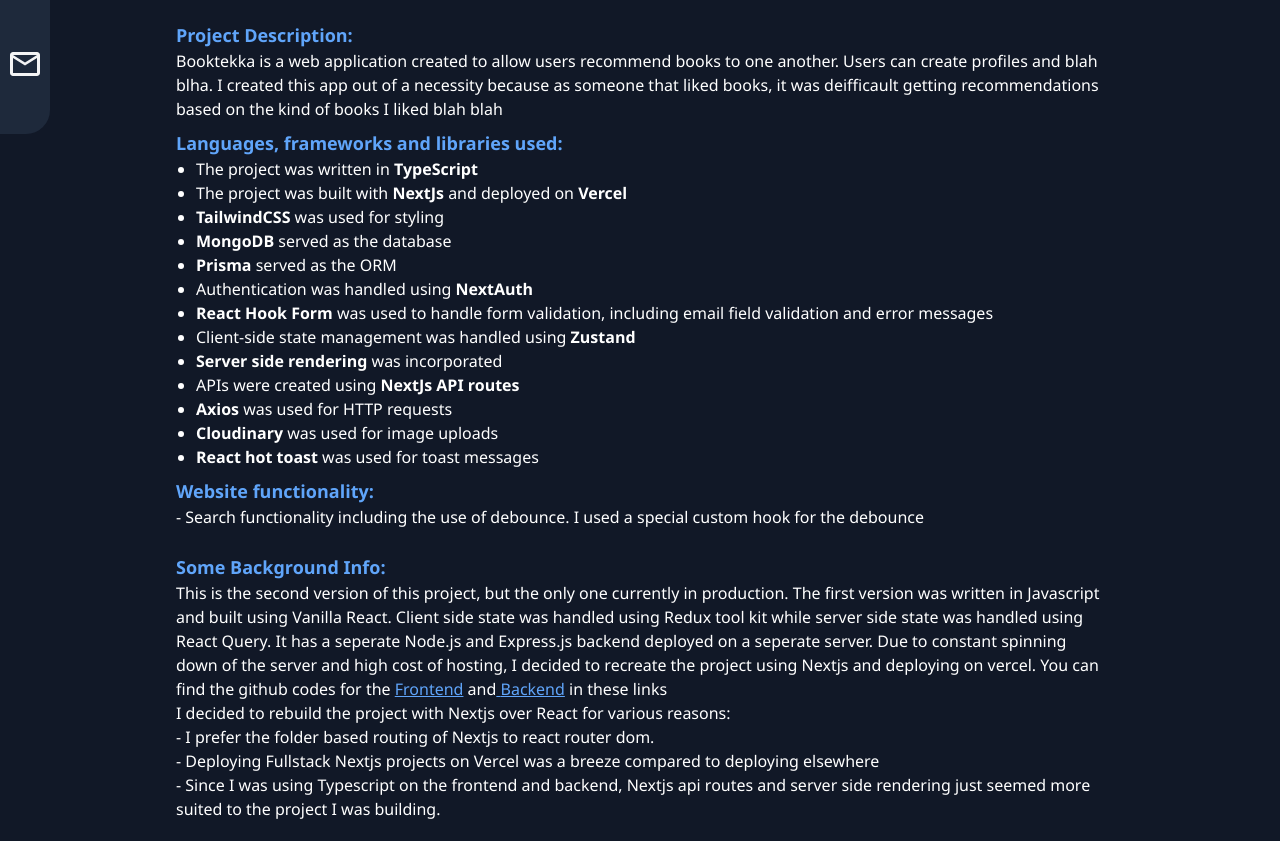
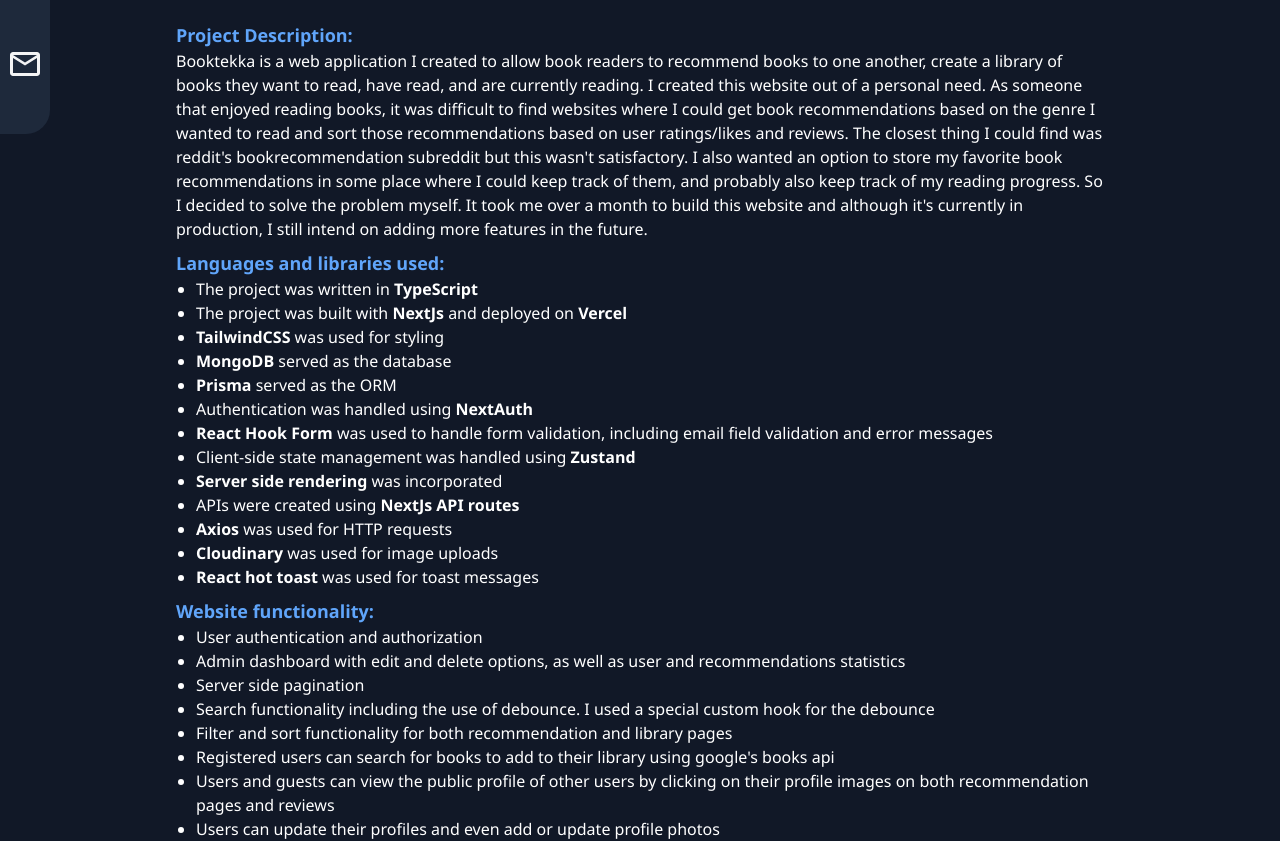
Before and after one commit to Kelechi095/Portfolio, a React (Vite) app: page /projects in a window 1280 px wide. Shown: the part 620-1461 px from the top of the page. Built offline with nearby package versions, Linux system fonts and the light colour scheme.

Commit message:
updated info

```diff
--- a/src/Pages/Projects.tsx
+++ b/src/Pages/Projects.tsx
@@ -11,7 +11,10 @@
 
       <div>
         <h4 className="font-semibold text-white text-lg mb-1">BookTekka</h4>
-        <img src={Booktekka} className="rounded" />
+        <img
+          src={Booktekka}
+          className="rounded hover:opacity-90 transition-all duration-500"
+        />
       </div>
       <div className="flex justify-between gap-4 items-center">
         <a
@@ -33,21 +36,25 @@
       </div>
 
       <section className="text-white mt-6 text-sm md:text-base">
-        <h4 className="text-blue-400 font-semibold text-lg">
+        <h4 className="text-blue-400 font-semibold md:text-lg">
           Project Description:
         </h4>
         <p>
-          Booktekka is a web application created to allow users recommend books
-          to one another. Users can create profiles and blah blha. I created
-          this app out of a necessity because as someone that liked books, it
-          was deifficault getting recommendations based on the kind of books I
-          liked blah blah
+          Booktekka is a web application I created to allow book readers to
+          recommend books to one another, create a library of books they want to read, have read, and are currently reading. I created this website out of a
+          personal need. As someone that enjoyed reading books, it was difficult
+          to find websites where I could get book recommendations based on the
+          genre I wanted to read and sort those recommendations based on user
+          ratings/likes and reviews. The closest thing I could find was reddit's
+          bookrecommendation subreddit but this wasn't satisfactory. I also wanted an option to store my favorite book recommendations in some place where I could keep track of them, and probably also keep track of my reading progress. So I decided to solve the problem myself. It took me over a month to build
+          this website and although it's currently in production, I still intend
+          on adding more features in the future.
         </p>
       </section>
 
       <section className="text-white mt-2 text-sm md:text-base">
-        <h4 className="text-blue-400 font-semibold text-lg">
-          Languages, frameworks and libraries used:
+        <h4 className="text-blue-400 font-semibold md:text-lg">
+          Languages and libraries used:
         </h4>
         <ul className="list-disc ml-5">
           <li>
@@ -70,87 +77,102 @@
           </li>
           <li>
             {" "}
-            <span className="font-semibold ">Prisma</span> served
-            as the ORM
+            <span className="font-semibold ">Prisma</span> served as the ORM
           </li>
           <li>
             Authentication was handled using{" "}
             <span className="font-semibold ">NextAuth</span>
           </li>
           <li>
-            <span className="font-semibold">React Hook Form</span>{" "}
-            was used to handle form validation, including email field validation
-            and error messages
+            <span className="font-semibold">React Hook Form</span> was used to
+            handle form validation, including email field validation and error
+            messages
           </li>
           <li>
             Client-side state management was handled using{" "}
             <span className="font-semibold">Zustand</span>
           </li>
           <li>
-            <span className="font-semibold">
-              Server side rendering{" "}
-            </span>
+            <span className="font-semibold">Server side rendering </span>
             was incorporated
           </li>
           <li>
             APIs were created using{" "}
-            <span className="font-semibold">
-              NextJs API routes
-            </span>
+            <span className="font-semibold">NextJs API routes</span>
           </li>
           <li>
-            <span className="font-semibold">Axios</span> was used
-            for HTTP requests
+            <span className="font-semibold">Axios</span> was used for HTTP
+            requests
           </li>
           <li>
-            <span className="font-semibold ">Cloudinary</span> was
-            used for image uploads
+            <span className="font-semibold ">Cloudinary</span> was used for
+            image uploads
           </li>
           <li>
-            <span className="font-semibold ">React hot toast</span>{" "}
-            was used for toast messages
+            <span className="font-semibold ">React hot toast</span> was used for
+            toast messages
           </li>
         </ul>
       </section>
+
       <section className="text-white mt-2 text-sm md:text-base">
         <h4 className="text-blue-400 font-semibold text-lg">
           Website functionality:
         </h4>
-        <p>
-          - Search functionality including the use of debounce. I used a special
-          custom hook for the debounce
-        </p>
+        <ul className="list-disc ml-5">
+          <li>User authentication and authorization</li>
+          <li>Admin dashboard with edit and delete options, as well as user and recommendations statistics</li>
+          <li>Server side pagination</li>
+          <li>
+            Search functionality including the use of debounce. I used a
+            special custom hook for the debounce
+          </li>
+          <li>Filter and sort functionality for both recommendation and library pages</li>
+          <li>Registered users can search for books to add to their library using google's books api</li>
+          <li>Users and guests can view the public profile of other users by clicking on their profile images on both recommendation pages and reviews</li>
+          <li>Users can update their profiles and even add or update profile photos</li>
+          <li>Private profile is only accessible to the user that owns that profile</li>
+          <li>Users can recommend books from their library and those books will get added to the recommendation page</li>
+          <li>Only logged in users can like a recommendation, add books to their libraries, recommend books or leave reviews</li>
+          <li>Users can edit and delete books in their libraries</li>
+          <li>Users can monitor their reading progress by updating the current page and total number of pages in the book they are currently reading</li>
+        </ul>
       </section>
+
       <section className="text-white mt-6 text-sm md:text-base">
-        <h4 className="text-blue-400 font-semibold text-lg">
-          Some Background Info:
+        <h4 className="text-blue-400 font-semibold md:text-lg">
+          The first version of this project:
         </h4>
         <p>
-          This is the second version of this project, but the only one currently
-          in production. The first version was written in Javascript and built
-          using Vanilla React. Client side state was handled using Redux tool
-          kit while server side state was handled using React Query. It has a
-          seperate Node.js and Express.js backend deployed on a seperate server. Due to constant
-          spinning down of the server and high cost of hosting, I decided to
-          recreate the project using Nextjs and deploying on vercel. You can
-          find the github codes for the <a
+          There was an earlier version of this project that is no longer in
+          production. It was written in Javascript and built using Vanilla
+          React. In this version, server-side state was handled using React
+          Query, while client side state was handled using React context API
+          because I felt employing Redux tool kit would have been a bit
+          superflous as most of the complex functionality was server side. The
+          project had a seperate Node.js and Express.js backend deployed on a
+          seperate server. But due to constant spinning down of the server and
+          high cost of hosting, I decided to recreate the project using Nextjs
+          and deployed it on vercel. You can find the github codes for the{" "}
+          <a
             href="https://github.com/Kelechi095/BookTekka-Frontend"
             className="underline text-blue-400"
           >
             Frontend
-          </a> and
+          </a>{" "}
+          and
           <a
             href="https://github.com/Kelechi095/BookTekka-api"
             className="underline text-blue-400"
-          >{" "}
+          >
+            {" "}
             Backend
-          </a> in these links
+          </a>{" "}
+          in these links
         </p>
-        <div className="flex flex-col">
-
-        </div>
+        <div className="flex flex-col"></div>
         <p>
-          I decided to rebuild the project with Nextjs over React for various
+          I decided to rebuild the project using Nextjs instead of React for various
           reasons:
           <p>
             - I prefer the folder based routing of Nextjs to react router dom.
@@ -160,9 +182,9 @@
             compared to deploying elsewhere
           </p>
           <p>
-            - Since I was using Typescript on the frontend and backend,
-            Nextjs api routes and server side rendering just seemed more suited
-            to the project I was building.
+            - Since I was using Typescript on the frontend and backend, Nextjs
+            api routes and server side rendering just seemed more suited to the
+            project I was building.
           </p>
         </p>
       </section>
```
